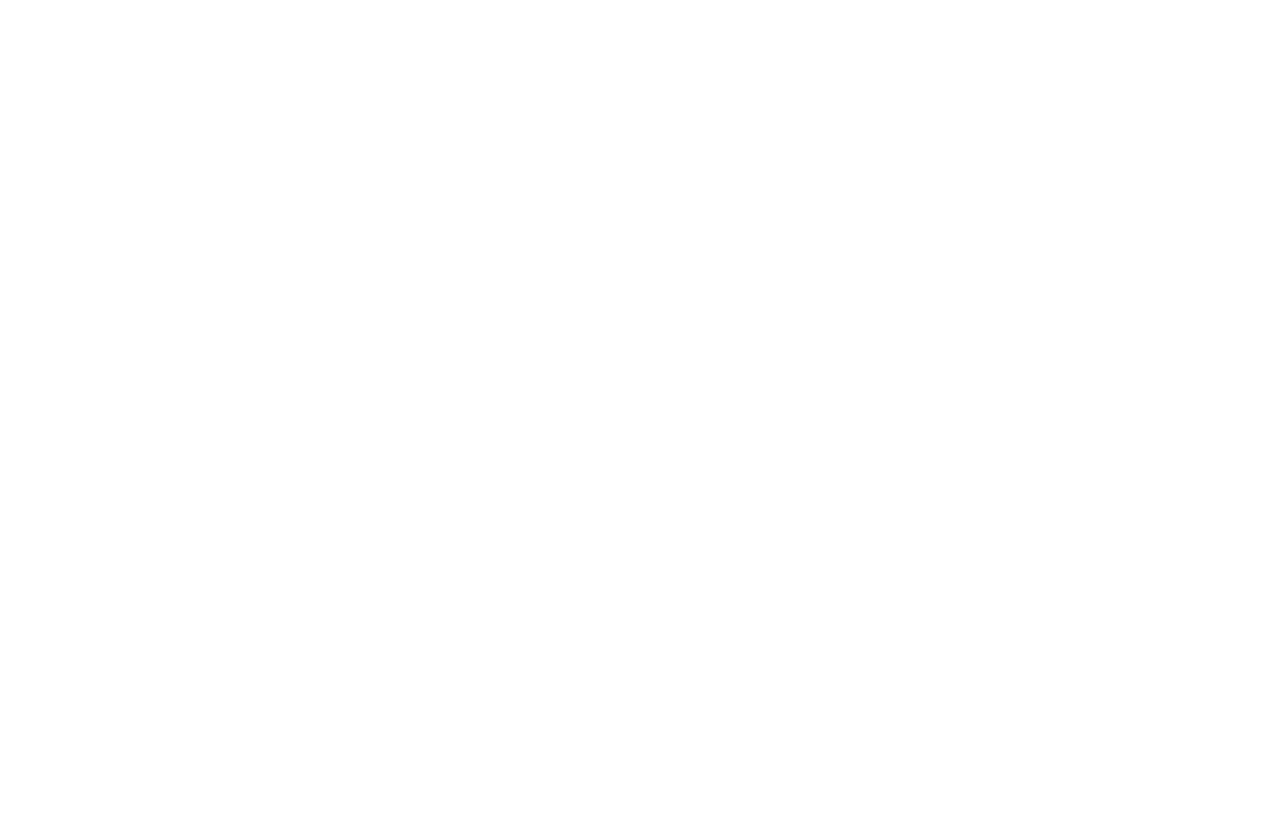
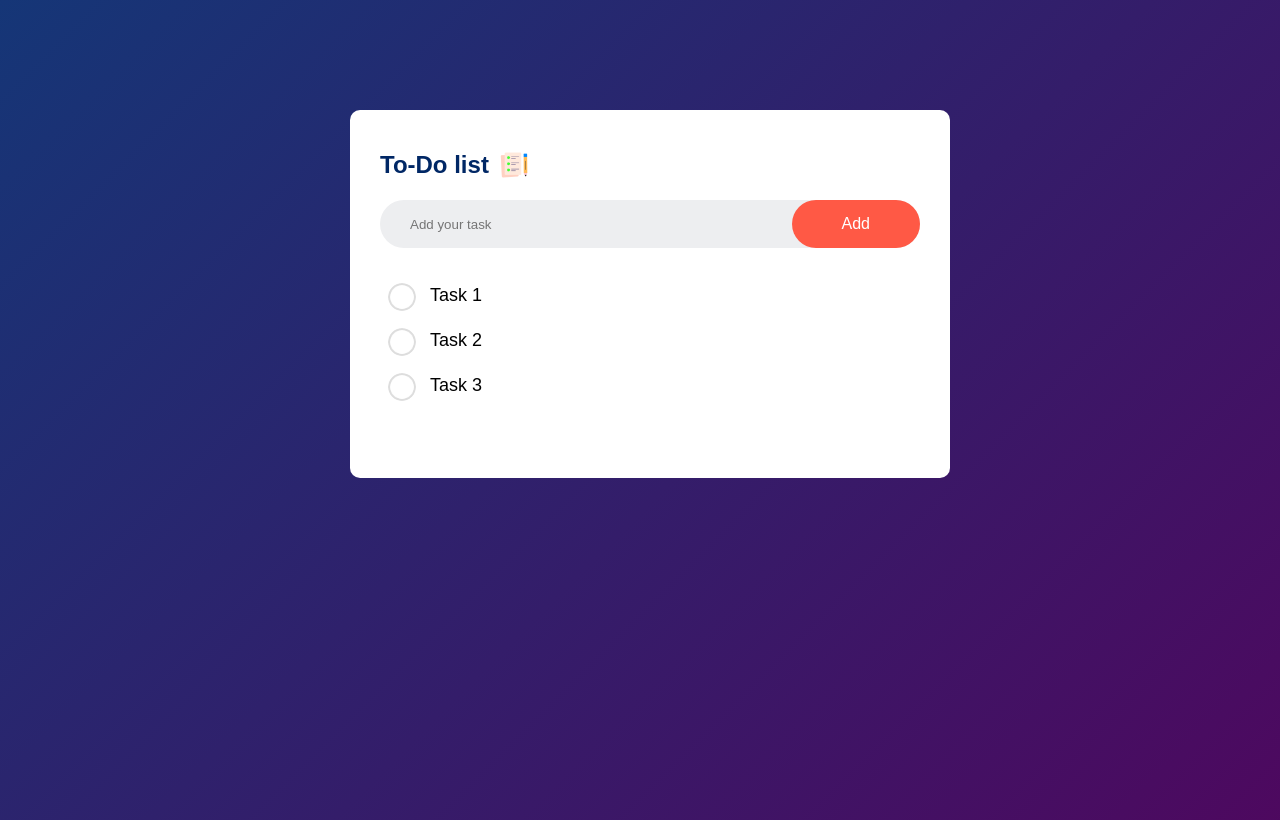
Before and after one commit to isteph20/Javascript-Projects, a plain HTML site: page To Do list app/index.html in a window 1280 px wide. Drawn offline with Linux system fonts and the light colour scheme.

Commit message:
13-11-2023

```diff
--- a/To Do list app/index.html
+++ b/To Do list app/index.html
@@ -8,6 +8,30 @@
     <script ></script>
 </head>
 <body>
+    <div class="container">
+        <div class="todo-app">
+            <h2>
+                To-Do list
+                <img src="images/icon.png" alt="Icon">
+            </h2>
 
+
+            <div class="row">
+                <input type="text" id="input-box" placeholder="Add your task">
+
+
+                <button>
+                    Add
+                </button>
+            </div>
+
+
+            <ul id="tasks-list">
+                <li>Task 1</li>
+                <li>Task 2</li>
+                <li>Task 3</li>
+            </ul>
+        </div>
+    </div>
 </body>
 </html>
--- a/To Do list app/styles.css
+++ b/To Do list app/styles.css
@@ -1,8 +1,92 @@
 * {
     padding: 0;
     margin: 0;
+    font-family: 'Poppins', sans-serif;
+
 }
 
+.container {
+    width: 100%;
+    min-height: 100vh;
+    background: linear-gradient(135deg, #153677, #4e085f);
+    padding: 10px;
+}
+
+.todo-app {
+    width: 100%;
+    max-width: 540px;
+    background: #fff;
+    margin: 100px auto 20px;
+    padding: 40px 30px 70px;
+    border-radius: 10px;
+}
+
+.todo-app h2 {
+    color: #002765;
+    display: flex;
+    align-items: center;
+    margin-bottom: 20px;
+}
+
+.todo-app h2 img {
+    width: 30px;
+    margin-left: 10px;
+}
+
+.row {
+    display: flex;
+    align-items: center;
+    justify-content: space-between;
+    background: #edeef0;
+    border-radius: 30px;
+    padding-left: 20px;
+    margin-bottom: 25px;
+}
+
+input {
+    flex: 1;
+    border: none;
+    outline: none;
+    padding: 10px;
+    font-weight: 14px;
+    background: transparent;
+}
+
+button {
+    border: none;
+    outline: none;
+    padding: 15px 50px;
+    font-size: 16px;
+    border-radius: 10px;
+    cursor: pointer;
+    border-radius: 40px;
+    color: #fff;
+    background: #ff5945;
+}
+
+ul li {
+    list-style: none;
+    font-size: 18px;
+    cursor: pointer;
+    padding: 12px 8px 12px 50px;
+    user-select: none;
+    position: relative;
+
+}
+
+ul li::before {
+    content: '';
+    position: absolute;
+    height: 28px;
+    width: 28px;
+    border-radius: 50%;
+    background-image: url(images/unchecked.png);
+    background-size: cover;
+    background-position: center;
+    top: 10px;
+    left: 8px;
+
+}
 body {
 
 }
```
Also changed, not shown: To Do list app/images/checked.png (added), To Do list app/images/icon.png (added), To Do list app/images/unchecked.png (added).
